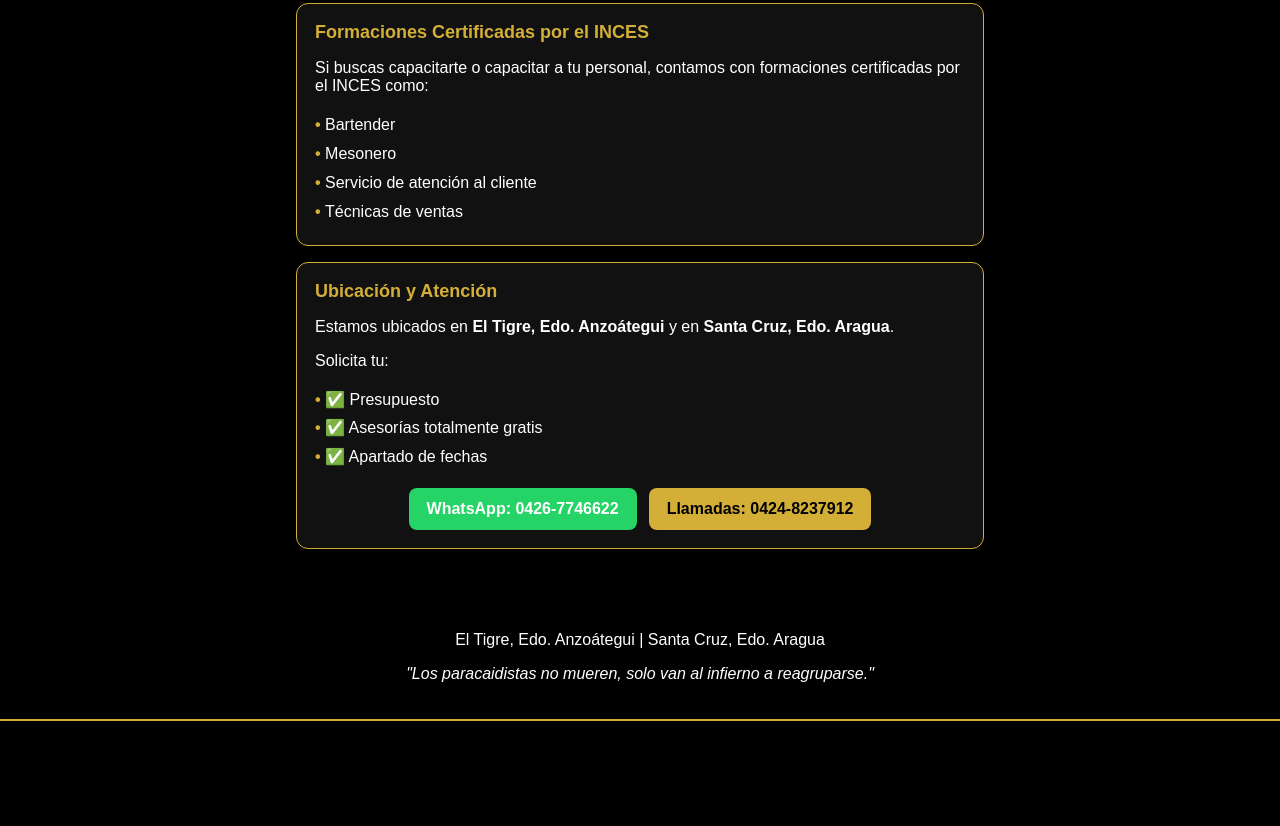
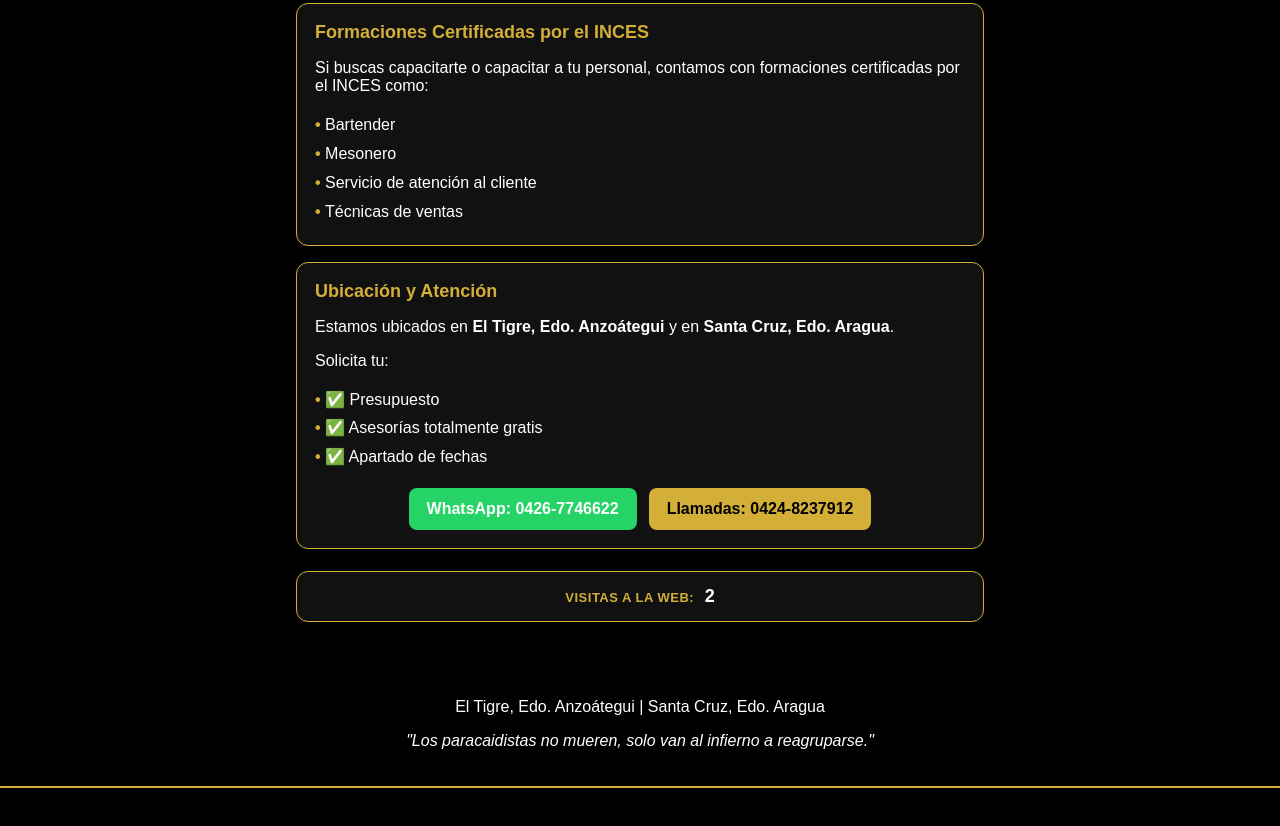
Before and after one commit to wiliancampos048-bot/Loscoctelesdewillian, a plain HTML site: page index.html in a window 1280 px wide. Shown: the part 1012-1838 px from the top of the page. Drawn offline with Linux system fonts and the light colour scheme; no server answers.

Commit message:
Update index.html

```diff
--- a/index.html
+++ b/index.html
@@ -24,6 +24,10 @@
         .btn-accion { display: inline-block; padding: 12px 18px; border-radius: 8px; text-decoration: none; font-weight: bold; text-align: center; }
         .btn-ws { background: #25d366; color: #fff; }
         .btn-tel { background: #d4af37; color: #000; }
+
+        .contador-visitas { background: #111; border: 1px solid #d4af37; border-radius: 12px; padding: 14px 18px; margin: 22px auto 10px auto; max-width: 650px; text-align: center; }
+        .contador-etiqueta { color: #d4af37; font-weight: bold; font-size: 13px; text-transform: uppercase; letter-spacing: 0.5px; }
+        .contador-numero { color: #fff; font-weight: bold; font-size: 18px; margin-left: 6px; }
 
         /* Menú Flotante */
         .menu-flotante { position: fixed; bottom: 14px; left: 50%; transform: translateX(-50%); background: rgba(0, 0, 0, 0.95); padding: 10px 15px; border-radius: 30px; display: flex; gap: 15px; box-shadow: 0 4px 15px rgba(212, 175, 55, 0.3); z-index: 1000; border: 1px solid #d4af37; font-size: 12px; }
@@ -95,6 +99,11 @@
                 <a href="tel:+584248237912" class="btn-accion btn-tel">Llamadas: 0424-8237912</a>
             </div>
         </div>
+
+        <div class="contador-visitas" id="contador-visitas-box">
+            <span class="contador-etiqueta">Visitas a la web:</span>
+            <span class="contador-numero" id="numero-visitas">Cargando...</span>
+        </div>
     </section>
 
     <a href="https://wa.me/584267746622" class="whatsapp-btn" target="_blank">WhatsApp</a>
@@ -121,6 +130,37 @@
                 });
             });
         }
+
+        (function () {
+            const spanVisitas = document.getElementById("numero-visitas");
+            if (!spanVisitas) return;
+
+            let respaldoLocal = parseInt(localStorage.getItem("visitas_respaldo_willian") || "1", 10);
+            if (!sessionStorage.getItem("sesion_contada_willian")) {
+                respaldoLocal += 1;
+                localStorage.setItem("visitas_respaldo_willian", String(respaldoLocal));
+                sessionStorage.setItem("sesion_contada_willian", "1");
+            }
+
+            const espacio = encodeURIComponent("wiliancampos048-bot-loscoctelesdewillian");
+            const urlApi = `https://api.counterapi.dev/v1/${espacio}/visitas/up`;
+
+            fetch(urlApi)
+                .then(function(res) {
+                    if (!res.ok) throw new Error("Respuesta no válida");
+                    return res.json();
+                })
+                .then(function(data) {
+                    if (data && typeof data.count === "number") {
+                        spanVisitas.textContent = data.count.toLocaleString("es-VE");
+                    } else {
+                        spanVisitas.textContent = respaldoLocal.toLocaleString("es-VE");
+                    }
+                })
+                .catch(function() {
+                    spanVisitas.textContent = respaldoLocal.toLocaleString("es-VE");
+                });
+        })();
     </script>
 </body>
 </html>
```
